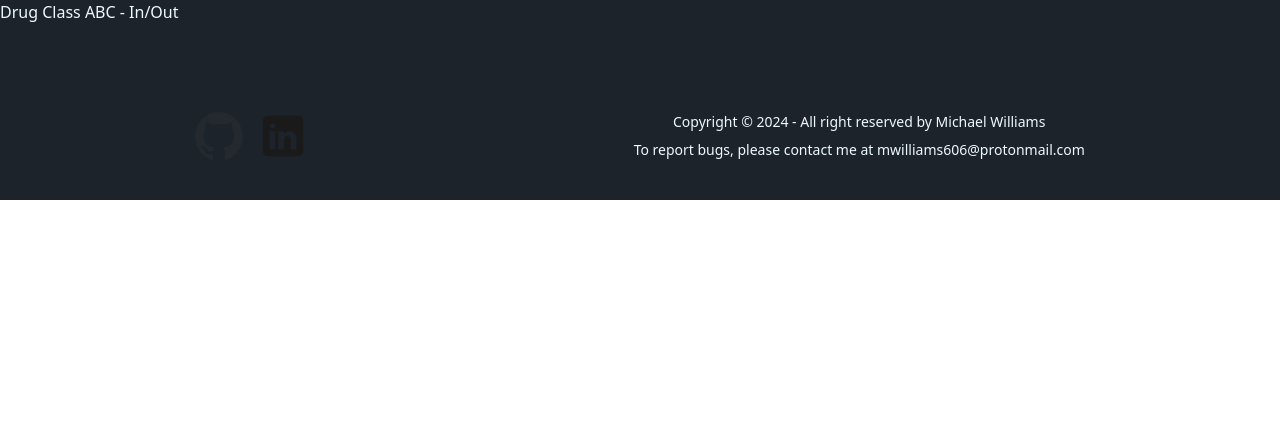
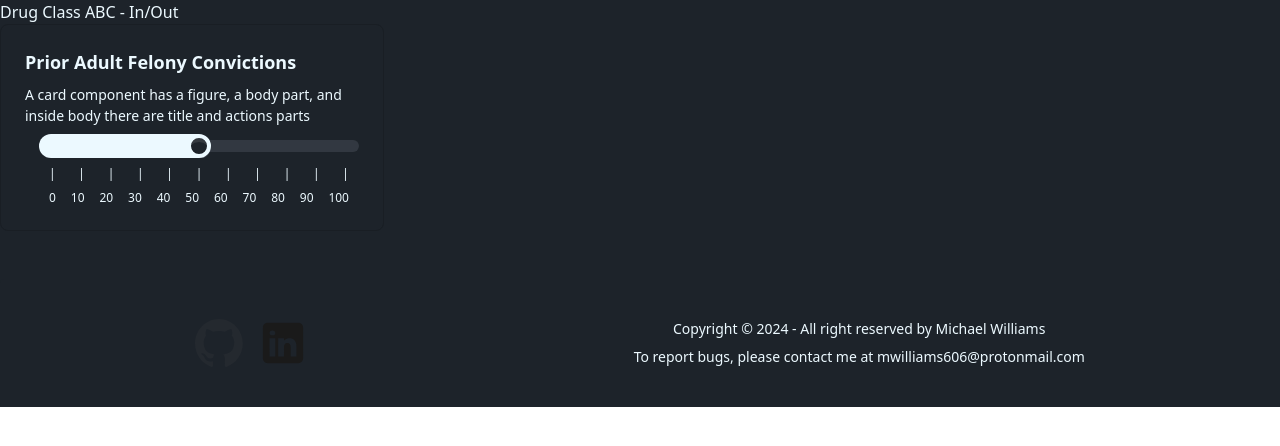
Before and after one commit to hootcode99/PrisonSentenceEstimator, a React (Vite) app: page /drug/class-abc-in-out in a window 1280 px wide. Shown: the top 446 px of the page. Built offline with nearby package versions, Linux system fonts and the light colour scheme.

Commit message:
context and select template

```diff
--- /dev/null
+++ b/src/components/selectors/SliderSelect.jsx
@@ -0,0 +1,42 @@
+import React from 'react'
+
+const SliderSelect = ({ title, options, onChange }) => {
+    const {start, stop, step, value} = options;
+
+    // generate arrays to use to render the spans
+    const range = Array.from(
+        { length: Math.floor((stop - start) / step) + 1 },
+        (_, i) => start + i * step
+    );
+
+    const onChangeHandler = (e) => {
+        onChange(e.target.value);
+    }
+
+    return (
+        <div className="card card-border bg-base-100 w-96">
+            <div className="card-body">
+                <h2 className="card-title">{title}</h2>
+                <p>A card component has a figure, a body part, and inside body there are title and actions parts</p>
+                <div className="card-actions justify-end">
+                    <div className="w-full max-w-xs">
+                        <input type="range" min={start} max={stop} value={value} className="range" step={step} onChange={onChangeHandler}/>
+                        <div className="flex justify-between px-2.5 mt-2 text-xs">
+                        {range.map((_, index) => (
+                                <span key={index}>|</span>
+                            ))}
+
+                        </div>
+                        <div className="flex justify-between px-2.5 mt-2 text-xs">
+                            {range.map((val, index) => (
+                                <span key={index}>{val}</span>
+                            ))}
+                        </div>
+                    </div>
+                </div>
+            </div>
+        </div>
+    )
+};
+
+export default SliderSelect;
--- /dev/null
+++ b/src/context/drug/DrugClassABCInOutContext.jsx
@@ -0,0 +1,22 @@
+import React, { createContext, useState } from 'react';
+
+// Create the context
+export const DrugABCInOutContext = createContext();
+
+// Create the provider component
+export const DrugABCInOutProvider = ({ children }) => {
+    const [priorAdultFelonyConvictions, setPriorAdultFelonyConvictions] = useState(50);
+
+    const options = {
+        start: 0,
+        stop: 100,
+        step: 10,
+        value: priorAdultFelonyConvictions,
+    };
+
+    return (
+        <DrugABCInOutContext.Provider value={{ options, setPriorAdultFelonyConvictions }}>
+            {children}
+        </DrugABCInOutContext.Provider>
+    );
+};
--- a/src/views/Drug/DrugClassABCInOut.jsx
+++ b/src/views/Drug/DrugClassABCInOut.jsx
@@ -1,9 +1,28 @@
-import React, { useEffect, useState } from 'react';
+import React, { useContext } from 'react';
+import { DrugABCInOutProvider, DrugABCInOutContext } from '../../context/drug/DrugClassABCInOutContext';
+import SliderSelect from '../../components/selectors/SliderSelect';
 
-export default function DrugClassABCInOut() {
+const DrugClassABCInOutView = () => {
+    const { options, setPriorAdultFelonyConvictions } = useContext(DrugABCInOutContext);
+
     return (
         <div>
-            <h1 >Drug Class ABC - In/Out</h1>
+            <h1>Drug Class ABC - In/Out</h1>
+            <SliderSelect
+                title="Prior Adult Felony Convictions"
+                options={options}
+                onChange={setPriorAdultFelonyConvictions}
+            />
         </div>
     );
-}
+};
+
+const DrugClassABCInOut = () => {
+    return (
+        <DrugABCInOutProvider>
+            <DrugClassABCInOutView />
+        </DrugABCInOutProvider>
+    );
+};
+
+export default DrugClassABCInOut;
```
Also changed, not shown: 1 other file (tests, documents, lock files or other folders).
